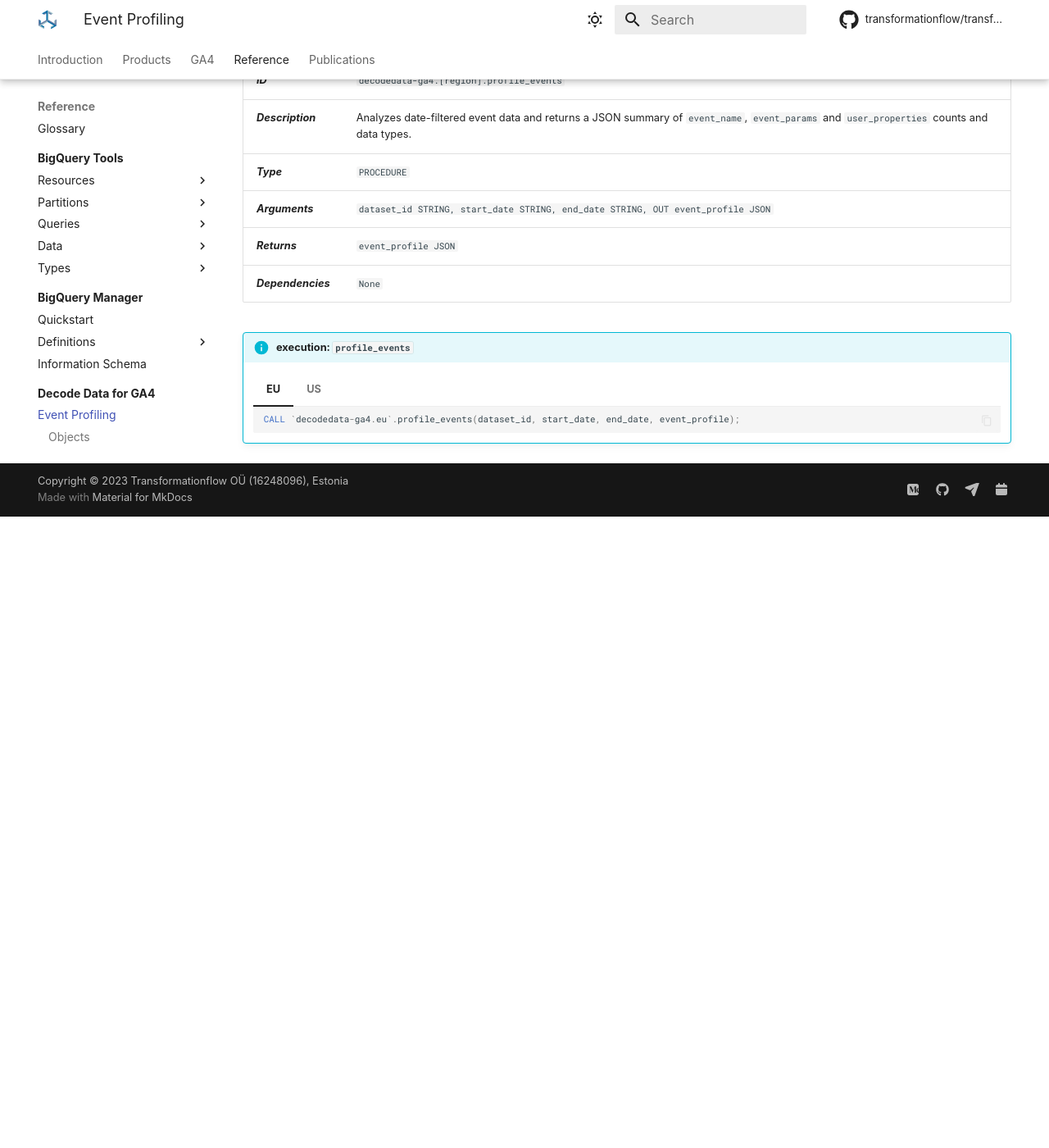
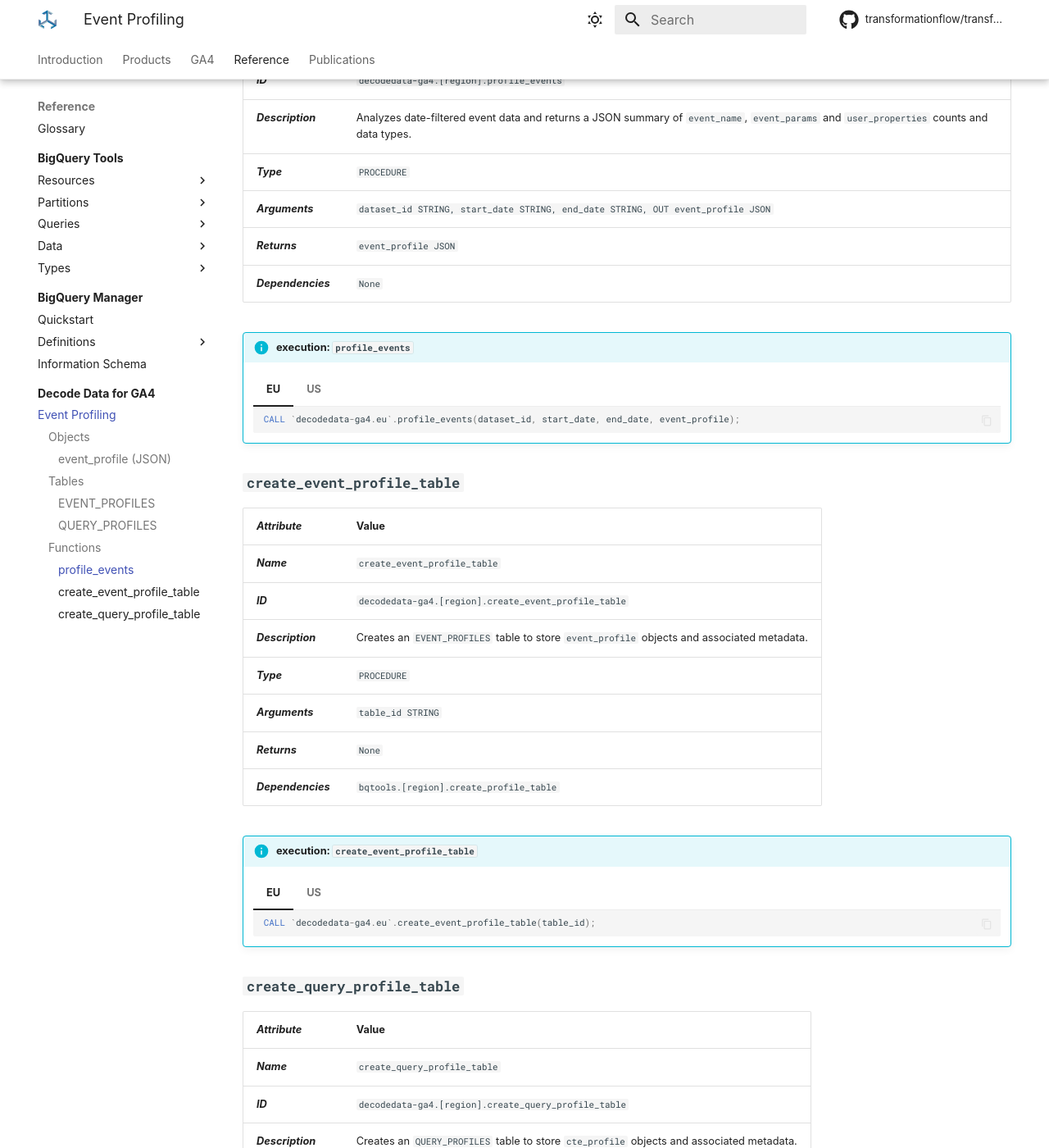
Before and after one commit to transformationflow/transformationflow.github.io, an MkDocs documentation site: the page built from docs/reference/decodedata-ga4/profiling.md, in a window 1280 px wide and 1400 px high, scrolled down 1880 px. Shown: the whole window at 82% size. Built offline with MkDocs 1.6.1 and Material for MkDocs 9.7.7, drawn with Linux system fonts in a browser that asks for light colours; some web fonts are replaced; comment, search, counter and statistics services are not loaded; before the commit the page ends 2510 px from its top, so only the background shows below that; some of the changed text lies outside the part shown.

Commit message:
decodedata updates

````diff
--- a/docs/reference/decodedata-ga4/profiling.md
+++ b/docs/reference/decodedata-ga4/profiling.md
@@ -58,3 +58,47 @@
         ```sql
         CALL `decodedata-ga4.us`.profile_events(dataset_id, start_date, end_date, event_profile);
         ```
+
+## **`create_event_profile_table`**
+_**Attribute**_ | Value
+--- | ---
+_**Name**_ | `create_event_profile_table`
+_**ID**_ | `decodedata-ga4.[region].create_event_profile_table`
+_**Description**_ | Creates an `EVENT_PROFILES` table to store `event_profile` objects and associated metadata.
+_**Type**_ | `PROCEDURE`
+_**Arguments**_ | `table_id STRING`
+_**Returns**_ | `None`
+_**Dependencies**_ | `bqtools.[region].create_profile_table`
+
+!!! info "execution: `create_event_profile_table`"
+    === "EU"
+        ```sql
+        CALL `decodedata-ga4.eu`.create_event_profile_table(table_id);
+        ```
+
+    === "US"
+        ```sql
+        CALL `decodedata-ga4.us`.create_event_profile_table(table_id);
+        ```
+
+## **`create_query_profile_table`**
+_**Attribute**_ | Value
+--- | ---
+_**Name**_ | `create_query_profile_table`
+_**ID**_ | `decodedata-ga4.[region].create_query_profile_table`
+_**Description**_ | Creates an `QUERY_PROFILES` table to store `cte_profile` objects and associated metadata.
+_**Type**_ | `PROCEDURE`
+_**Arguments**_ | `table_id STRING`
+_**Returns**_ | `None`
+_**Dependencies**_ | `bqtools.[region].create_profile_table`
+
+!!! info "execution: `create_query_profile_table`"
+    === "EU"
+        ```sql
+        CALL `decodedata-ga4.eu`.create_query_profile_table(table_id);
+        ```
+
+    === "US"
+        ```sql
+        CALL `decodedata-ga4.us`.create_query_profile_table(table_id);
+        ```
````
